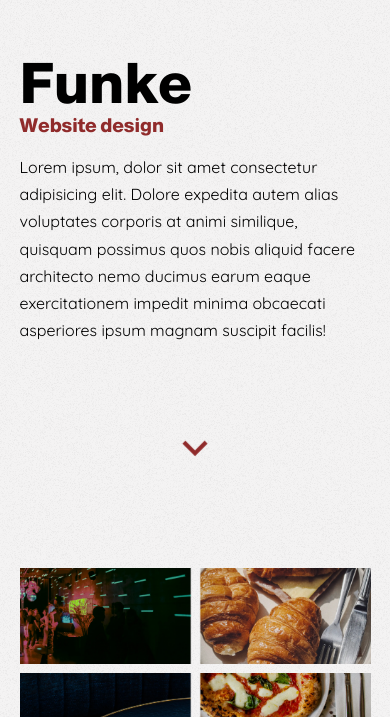
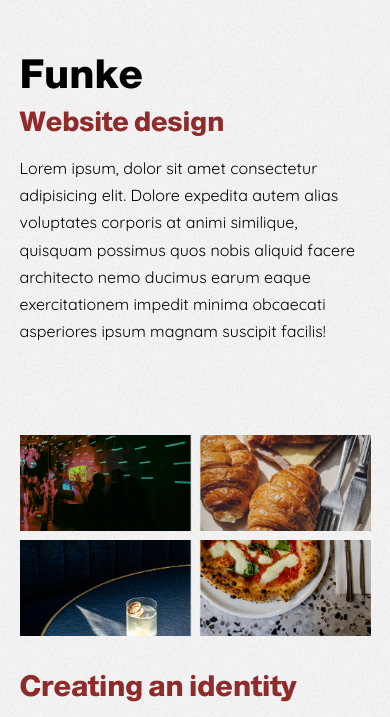
Before and after one commit to Fred65n6/portfolio.2023, a plain HTML site: page funke.html in a window 390 px wide. Shown: the part 343-1060 px from the top of the page. Drawn offline with Linux system fonts and the light colour scheme.

Commit message:
modified:   style.css

```diff
--- a/style.css
+++ b/style.css
@@ -625,6 +625,11 @@ footer svg {
   gap: 50px;
 }
 
+#top h1 {
+  font-size: 3.5rem;
+  padding-bottom: 10px;
+}
+
 #single {
   padding-block: 90px;
   display: flex;
@@ -697,10 +702,6 @@ h2 {
   width: 700px;
 }
 
-.single_text h1 {
-  font-size: 3.5rem;
-}
-
 #single_headline {
   max-width: 80%;
   margin: 0 auto;
@@ -730,6 +731,18 @@ h2 {
   #single img {
     max-width: 400px;
   }
+  #top h1 {
+    font-size: 2.5rem;
+  }
+
+  #top h2 {
+    font-size: 1.7rem;
+  }
+
+  #single h2 {
+    font-size: 1.7rem;
+    padding-top: 10px;
+  }
 
   #single .funke_single_gif {
     max-width: 250px;
@@ -754,6 +767,7 @@ h2 {
 
   .scroll {
     padding-bottom: 80px;
+    display: none;
   }
 
   #single {
@@ -891,6 +905,10 @@ h2 {
 @media (max-width: 950px) {
   h1 {
     font-size: 3rem;
+  }
+
+  #top h1 {
+    font-size: 2.5rem;
   }
 
   header {
```
